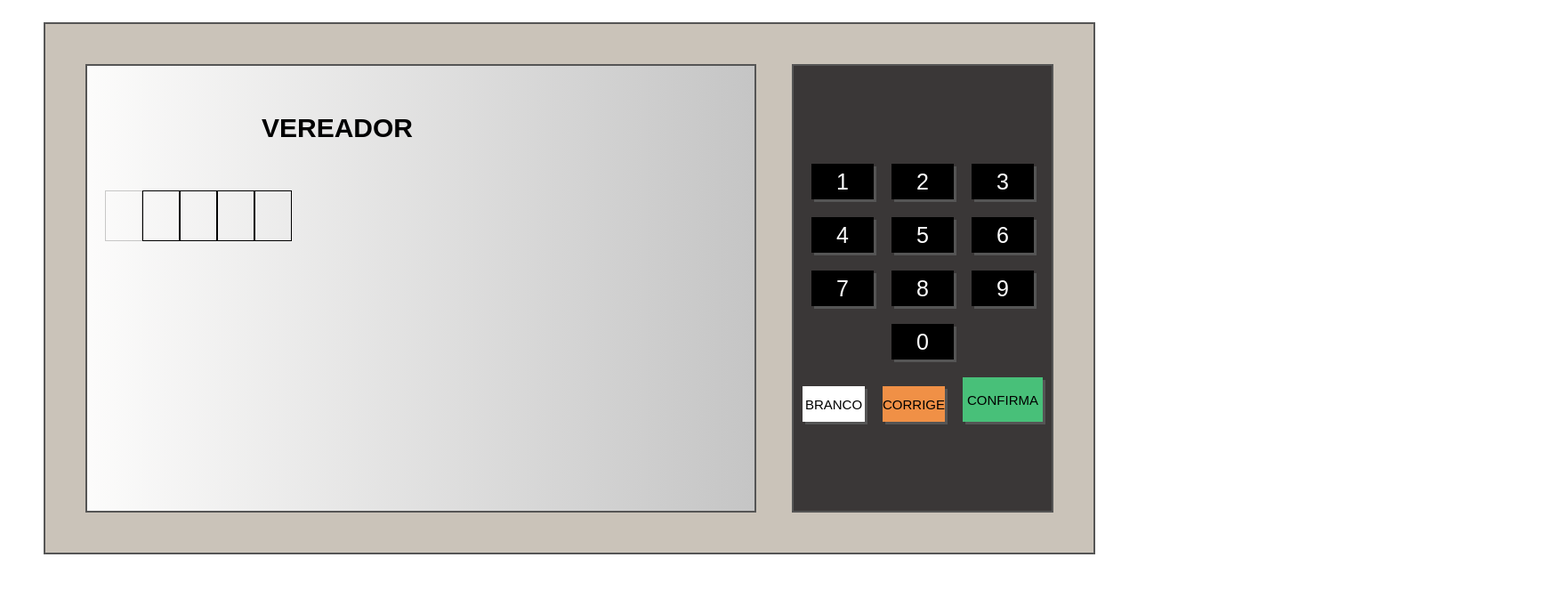
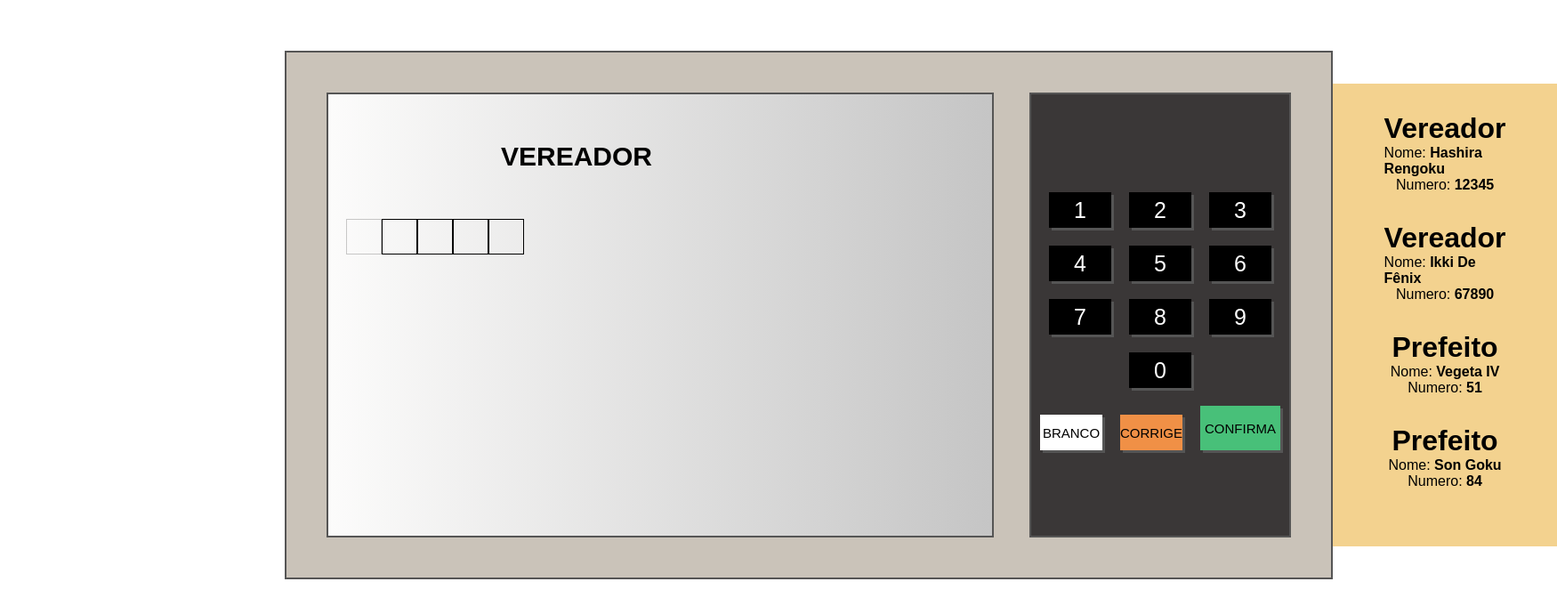
Before and after one commit to eversonmariano/JS_Estudos, a plain HTML site: page PROJETO-URNA-ELETRONICA/index.html in a window 1280 px wide. Shown: the whole page at 89% size, 1750 px wide, since content can reach past the window. Drawn offline with Linux system fonts and the light colour scheme.

Commit message:
lengenda_Candidatos

```diff
--- a/PROJETO-URNA-ELETRONICA/index.html
+++ b/PROJETO-URNA-ELETRONICA/index.html
@@ -10,6 +10,7 @@
 </head>
 
 <body>
+    <div class="container">
         <div class="urna">
             <div class="tela">
 
@@ -19,7 +20,7 @@
                             <span>SEU VOTO PARA</span>
                         </div>
                         <div class="d-1-2">
-                        <span>VEREADOR</span><br/>
+                            <span>VEREADOR</span><br />
                         </div>
                         <div class="d-1-3">
                             <div class="numero pisca"></div>
@@ -27,27 +28,21 @@
 
                         </div>
                         <div class="d-1-4">
-                        NOME: FULANO DE TAL<br/>
-                        PARTIDO: XXX<br/>
-                        VICE PREFEITO: BELTRANO.<br/>
+                            NOME: FULANO DE TAL<br /> PARTIDO: XXX<br /> VICE PREFEITO: BELTRANO.<br />
                         </div>
                     </div>
                     <div class="d-1-right">
                         <div class="d-1-image">
-                        <img src="images/vegeta.jpg" alt="" />
-                        Prefeito
+                            <img src="images/vegeta.jpg" alt="" /> Prefeito
                         </div>
                         <div class="d-1-image small">
-                        <img src="images/GutsBerserk.png" alt="" />
-                        Vice-Prefeito
+                            <img src="images/GutsBerserk.png" alt="" /> Vice-Prefeito
                         </div>
                     </div>
 
                 </div>
                 <div class="d-2">
-                Aperte a tela:<br/>
-                - CONFIRMA para CONFIRMAR este voto.<br/>
-                - CORRIGE para REINICIAR este voto.
+                    Aperte a tela:<br /> - CONFIRMA para CONFIRMAR este voto.<br /> - CORRIGE para REINICIAR este voto.
                 </div>
             </div>
 
@@ -77,6 +72,32 @@
                 </div>
 
             </div>
+
+        </div>
+
+        <div class="candidatos">
+            <div class="candidato--vereador">
+                    <h1>Vereador</h1>
+                    <p>Nome: <span>Hashira Rengoku</span> </p>
+                    <p>Numero: <span>12345</span> </p>
+                </div><div class="candidato--vereador">
+                    <h1>Vereador</h1>
+                    <p>Nome: <span>Ikki de Fênix</span> </p>
+                    <p>Numero: <span>67890</span> </p>
+                </div><div class="candidato--prefeito">
+                    <h1>Prefeito</h1>
+                    <p>Nome: <span>Vegeta IV</span> </p>
+                    <p>Numero: <span>51</span> </p>
+                </div><div class="candidato--prefeito">
+                    <h1>Prefeito</h1>
+                    <p>Nome: <span>Son Goku</span> </p>
+                    <p>Numero: <span>84</span> </p>
+                </div>
+        </div>
+
+
+
+        </div>
     </div>
 
     <script src="etapas.js"></script>
--- a/PROJETO-URNA-ELETRONICA/style.css
+++ b/PROJETO-URNA-ELETRONICA/style.css
@@ -1,8 +1,15 @@
 @keyframes pisca {
-    0% { opacity: 0.2;}
-    50% { opacity: 1;}
-    100% { opacity: 0.2;}
+    0% {
+        opacity: 0.2;
+    }
+    50% {
+        opacity: 1;
+    }
+    100% {
+        opacity: 0.2;
+    }
 }
+
 body {
     margin: 0;
     padding-top: 25px;
@@ -10,33 +17,37 @@ body {
     justify-content: center;
     align-items: center;
     font-family: 'Arial Narrow Bold', sans-serif;
+}
 
-}
 .urna {
     background-color: #cac3b9;
     padding: 45px;
     display: flex;
     border: 2px solid #555;
 }
+
 .tela {
     width: 750px;
     height: 500px;
-    background: linear-gradient(to right, #fffffff1,#c5c5c5);
+    background: linear-gradient(to right, #fffffff1, #c5c5c5);
     border: 2px solid #555;
     display: flex;
     flex-direction: column;
 }
+
 .teclado {
     padding-top: 100px;
     background-color: #3a3737;
     margin-left: 40px;
     border: 2px solid #555;
 }
-.teclado--linha{
+
+.teclado--linha {
     display: flex;
     justify-content: center;
     align-items: flex-end;
 }
+
 .teclado--botao {
     width: 70px;
     height: 40px;
@@ -48,18 +59,21 @@ body {
     align-items: center;
     margin: 10px;
     cursor: pointer;
-    box-shadow:3px 3px 0px #555;
+    box-shadow: 3px 3px 0px #555;
 }
+
 .botao--branco {
     background-color: #FFF;
     color: #000;
     font-size: 15px;
 }
+
 .botao--corrige {
     background-color: #F09046;
-    color:#000;
+    color: #000;
     font-size: 15px;
 }
+
 .botao--confirma {
     background-color: #48C079;
     color: #000;
@@ -72,21 +86,21 @@ body {
     flex: 1;
     display: flex;
 }
+
 .d-1-left {
     flex: 1;
-
     display: flex;
     flex-direction: column;
     padding-left: 20px;
 }
+
 .d-1-1 {
-
     height: 50px;
     display: flex;
     align-items: center;
 }
+
 .d-1-2 {
-
     height: 40px;
     display: flex;
     align-items: center;
@@ -94,13 +108,14 @@ body {
     font-family: 'Arial';
     font-weight: bold;
     font-size: 30px;
+}
 
-}
 .d-1-3 {
     padding-top: 50px;
     height: 50px;
 }
-.numero{
+
+.numero {
     display: inline-block;
     width: 40px;
     height: 40px;
@@ -110,11 +125,13 @@ body {
     line-height: 40px;
     font-size: 25px;
 }
-.pisca{
+
+.pisca {
     animation-name: pisca;
     animation-duration: 1s;
     animation-iteration-count: infinite;
 }
+
 .d-1-4 {
     flex: 1;
     padding-top: 35px;
@@ -129,21 +146,23 @@ body {
     flex-direction: column;
     align-items: flex-end;
 }
+
 .d-1-image {
     border: 1px solid #000;
     background-color: #FFF;
     text-align: center;
     font-size: 14px;
 }
+
 .d-1-image img {
     height: 190px;
     width: 100%;
 }
+
 .d-1-image.small {
     width: 85%;
     font-size: 12px;
 }
-
 
 .d-2 {
     height: 50px;
@@ -151,11 +170,13 @@ body {
     border-top: 2px solid #000;
     padding-left: 10px;
 }
-.aviso--grande{
+
+.aviso--grande {
     font-size: 40px;
     font-weight: bold;
 }
-.aviso--gigante{
+
+.aviso--gigante {
     font-size: 100px;
     font-weight: bold;
     flex: 1;
@@ -163,3 +184,89 @@ body {
     justify-content: center;
     align-items: center;
 }
+
+.container {
+    background-color: rgb(218, 102, 102);
+    display: grid;
+    grid-template-areas: repeat(2, 200px);
+    -ms-grid-column-align: 10px;
+}
+
+* {
+    margin: 0;
+    padding: 0;
+    -webkit-box-sizing: border-box;
+            box-sizing: border-box;
+    list-style: none;
+    text-decoration: none;
+    outline: none;
+    text-transform: capitalize;
+    -webkit-transition: all .4s linear;
+    transition: all .4s linear;
+  }
+
+  .container {
+    width: 50%;
+    margin: 2rem auto;
+    background-color: #98989baf;
+    display: -webkit-box;
+    display: -ms-flexbox;
+    display: flex;
+    -webkit-box-orient: horizontal;
+    -webkit-box-direction: normal;
+        -ms-flex-flow: row nowrap;
+            flex-flow: row nowrap;
+    -webkit-box-pack: justify;
+        -ms-flex-pack: justify;
+            justify-content: space-between;
+    -webkit-box-align: center;
+        -ms-flex-align: center;
+            align-items: center;
+    position: relative;
+  }
+
+  .candidatos {
+    width: 50%;
+    margin: 2rem auto;
+    padding: 2rem 9%;
+    display: -webkit-box;
+    display: -ms-flexbox;
+    display: flex;
+    -webkit-box-orient: horizontal;
+    -webkit-box-direction: normal;
+        -ms-flex-flow: row wrap;
+            flex-flow: row wrap;
+    -webkit-box-pack: justify;
+        -ms-flex-pack: justify;
+            justify-content: space-between;
+    -webkit-box-align: center;
+        -ms-flex-align: center;
+            align-items: center;
+    background-color: #f3d28f;
+    font-size: 1.8rem;
+  }
+
+  .candidatos .candidato--vereador, .candidatos .candidato--prefeito {
+    font-size: medium;
+    -webkit-box-flex: 50%;
+        -ms-flex: 50%;
+            flex: 50%;
+    display: -webkit-box;
+    display: -ms-flexbox;
+    display: flex;
+    -webkit-box-orient: vertical;
+    -webkit-box-direction: normal;
+        -ms-flex-flow: column wrap;
+            flex-flow: column wrap;
+    -webkit-box-pack: justify;
+        -ms-flex-pack: justify;
+            justify-content: space-between;
+    -webkit-box-align: center;
+        -ms-flex-align: center;
+            align-items: center;
+    margin-bottom: 2rem;
+  }
+
+  .candidatos span {
+    font-weight: bold;
+  }
```
Lines whose indentation alone changed are shown as unchanged.
